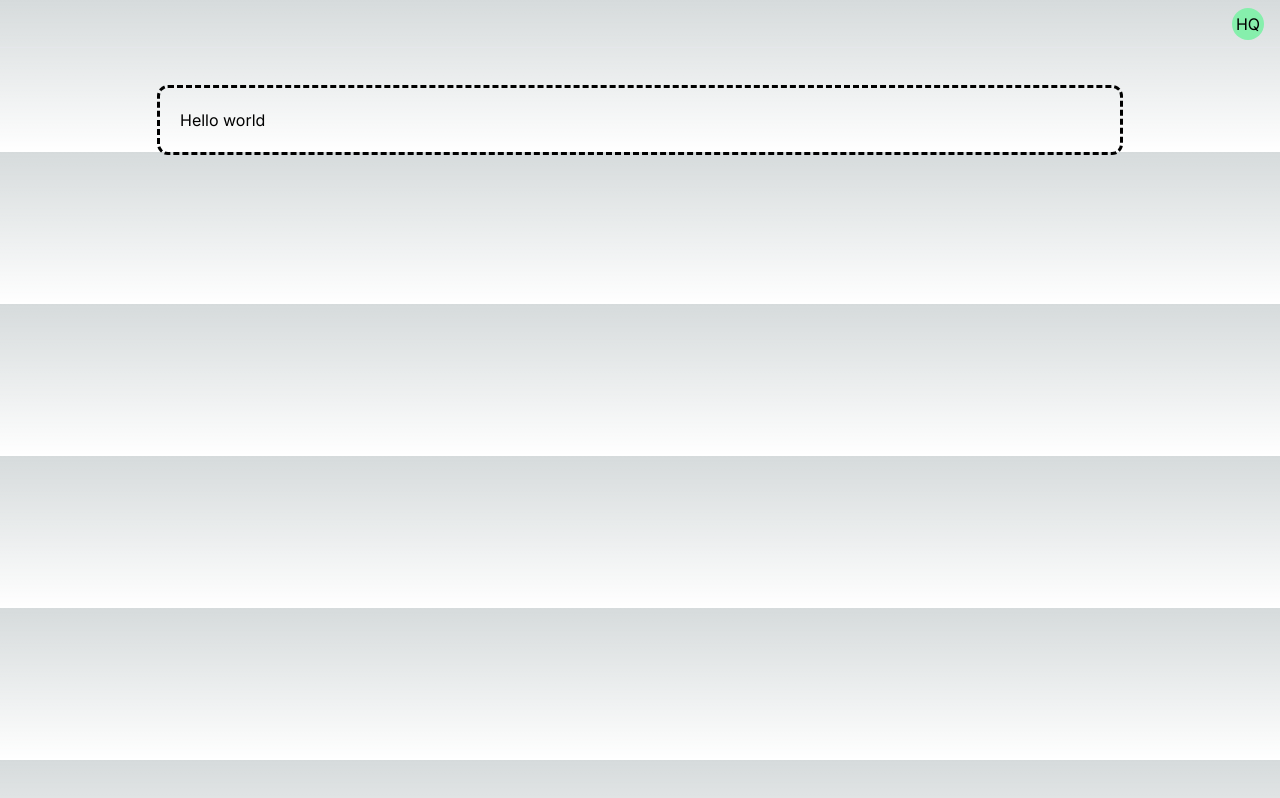
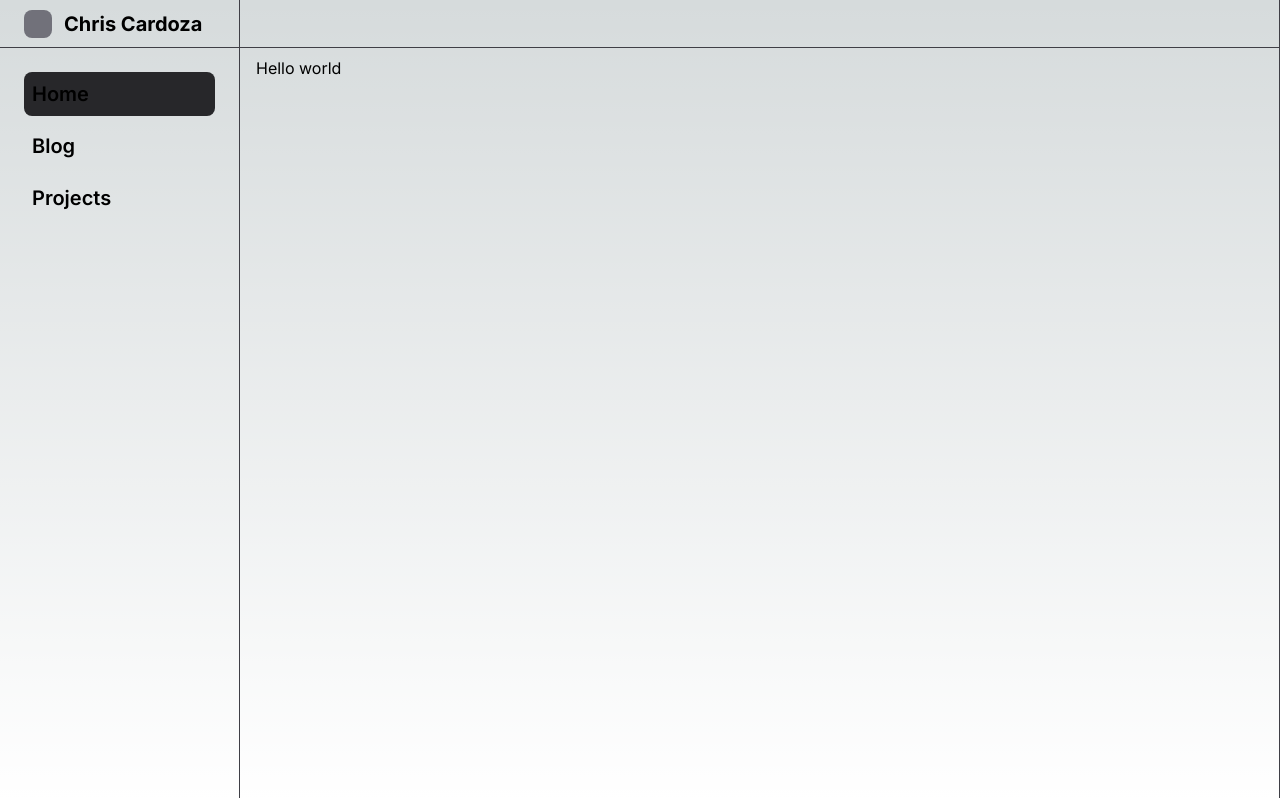
Before and after one commit to chcardoz/personal-site, a Next.js app: page / in a window 1280 px wide. Built offline with nearby package versions, Linux system fonts and the light colour scheme.

Commit message:
navigation skeleton

```diff
--- a/app/layout.tsx
+++ b/app/layout.tsx
@@ -3,6 +3,7 @@ import { Inter } from "next/font/google";
 import "./globals.css";
 import Header from "@/components/Header";
 import HeaderMobile from "@/components/HeaderMobile";
+import SideNav from "@/components/SideNav";
 
 const inter = Inter({ subsets: ["latin"] });
 
@@ -19,10 +20,17 @@ export default function RootLayout({
   return (
     <html lang="en">
       <body className={inter.className}>
-        <Header />
-        <HeaderMobile />
-        <div className="rounded-lg outline-dashed mt-10 mx-2 md:mx-40 p-5">
-          {children}
+        <div className="flex">
+          <SideNav />
+          <main className="flex-1">
+            <div className="flex flex-col md:ml-60 sm:border-r sm:border-zinc-700 min-h-screen">
+              <Header />
+              <HeaderMobile />
+              <div className="flex flex-col pt-2 px-4 space-y-2 flex-grow pb-4">
+                {children}
+              </div>
+            </div>
+          </main>
         </div>
       </body>
     </html>
--- a/components/Header.tsx
+++ b/components/Header.tsx
@@ -12,27 +12,24 @@ export default function Header() {
   return (
     <div
       className={cn(
-        `sticky inset-x-0 top-0 z-30 w-full transition-all border-b border-gray-200`,
+        `sticky inset-x-0 top-0 z-30 w-full transition-all border-b border-zinc-700`,
         {
-          "border-b border-gray-200 bg-white/75 backdrop-blur-lg": scrolled,
-          "border-b border-gray-200 bg-white": selectedLayout,
+          "border-b border-zinc-700 bg-blue/75 backdrop-blur-lg": scrolled,
+          "border-b border-zinc-700 bg-blue": selectedLayout,
         }
       )}
     >
       <div className="flex h-[47px] items-center justify-between px-4">
         <div className="flex items-center space-x-4">
           <Link
-            className="flex flex-row items-center justify-center md:hidden"
+            className="flex flex-row space-x-3 items-center justify-center md:hidden"
             href="/"
           >
+            <span className="h-7 w-7 bg-zinc-500 rounded-lg" />
             <span className="font-bold text-xl">Chris Cardoza</span>
           </Link>
         </div>
-        <div className="hidden md:block">
-          <div className="h-8 w-8 rounded-full bg-green-300 flex items-center justify-center text-center">
-            HQ
-          </div>
-        </div>
+        <div className="hidden md:block"></div>
       </div>
     </div>
   );
--- /dev/null
+++ b/components/SideNav.tsx
@@ -0,0 +1,42 @@
+"use client";
+import { SIDENAV_ITEMS } from "@/lib/constants";
+import Link from "next/link";
+import { usePathname } from "next/navigation";
+
+export default function SideNav() {
+  const pathname = usePathname();
+  return (
+    <div className="md:w-60 h-screen flex-1 fixed border-r border-zinc-700 hidden md:flex">
+      <div className="flex flex-col space-y-6 w-full">
+        <Link
+          href="/"
+          className="flex flex-row space-x-3 items-center justify-center md:justify-start md:px-6 border-b border-zinc-700 h-12 w-full"
+        >
+          <span className="h-7 w-7 bg-zinc-500 rounded-lg" />
+          <span className="font-bold text-xl hidden md:flex">
+            Chris Cardoza
+          </span>
+        </Link>
+
+        <div className="flex flex-col space-y-2  md:px-6 ">
+          {SIDENAV_ITEMS.map((item, idx) => {
+            return (
+              <div key={idx}>
+                <Link
+                  href={item.path}
+                  className={`flex flex-row space-x-4 items-center p-2 rounded-lg hover:bg-zinc-700 ${
+                    item.path === pathname ? "bg-zinc-800" : ""
+                  }`}
+                >
+                  <span className="font-semibold text-xl flex">
+                    {item.title}
+                  </span>
+                </Link>
+              </div>
+            );
+          })}
+        </div>
+      </div>
+    </div>
+  );
+}
```
